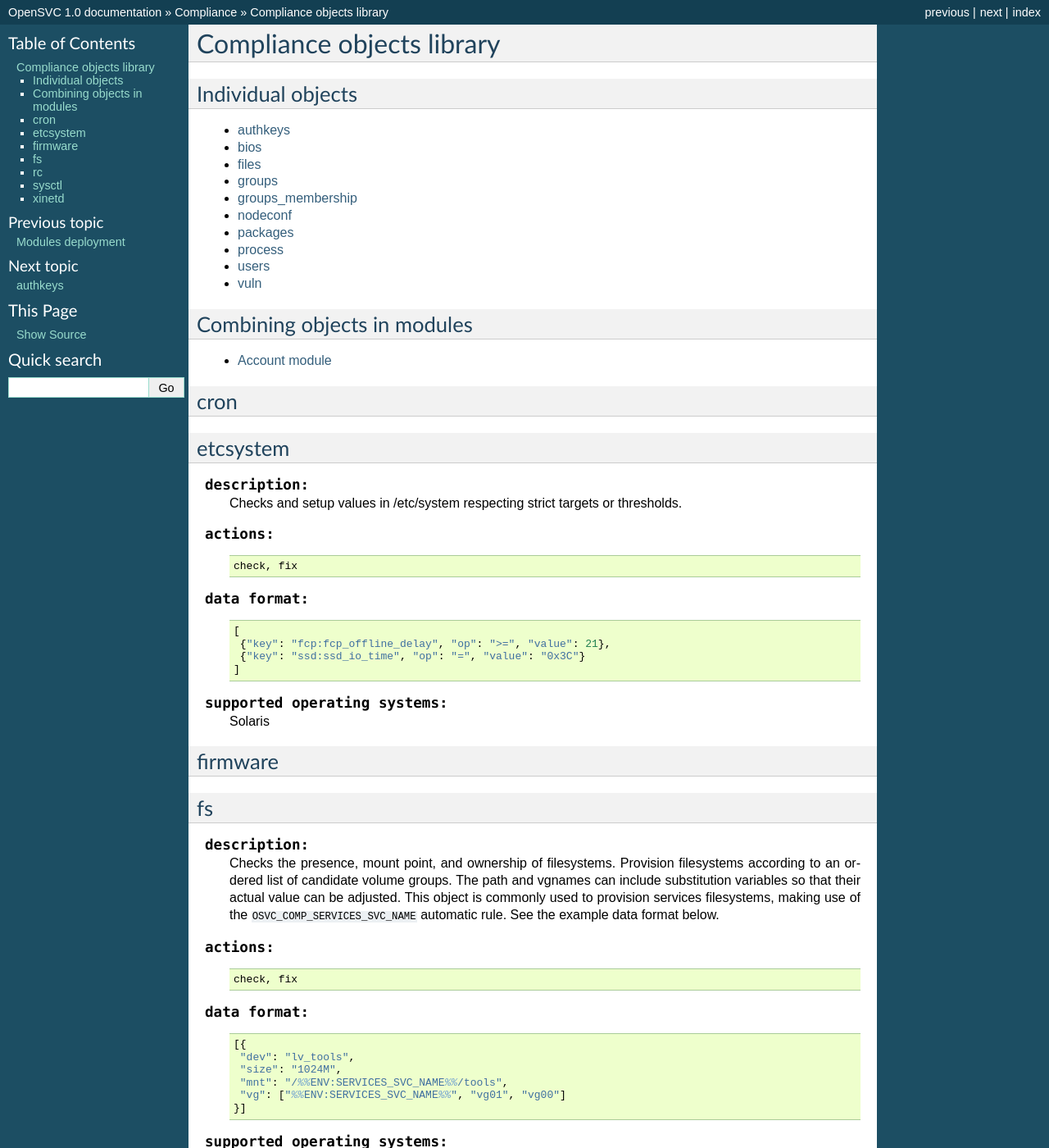
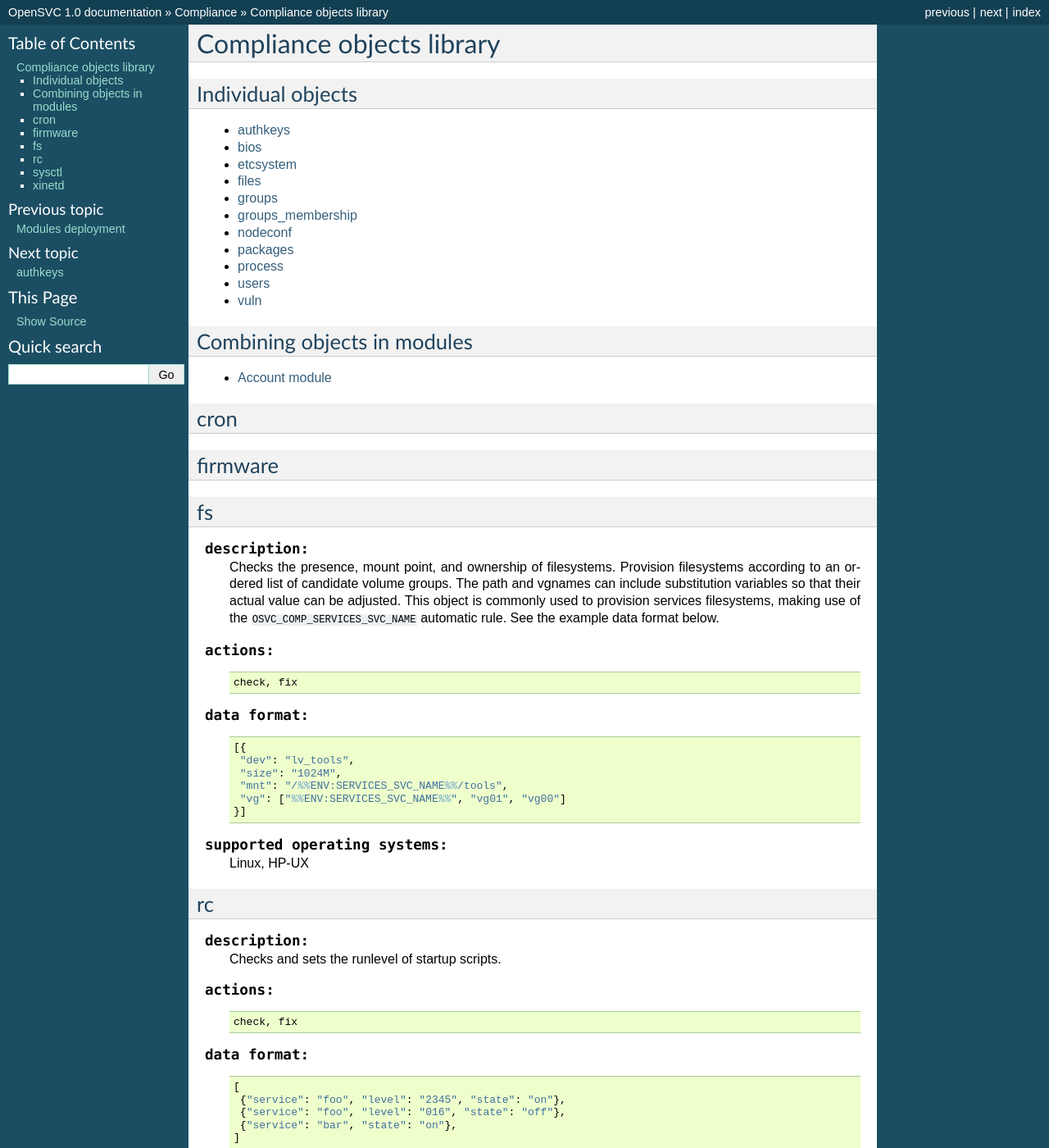
Before and after one commit to opensvc/docs.opensvc.com, a Sphinx documentation site: the page built from source/compliance.objects.rst, in a window 1280 px wide and 1400 px high. Shown: the whole window at 82% size. Built offline with Sphinx 7.4.7, drawn with Linux system fonts in a browser that asks for light colours.

Commit message:
Compliance : split object etcsystem

```diff
--- a/source/compliance.objects.rst
+++ b/source/compliance.objects.rst
@@ -28,32 +29,6 @@ Combining objects in modules
 
 cron
 ====
-
-etcsystem
-=========
-
-.. function:: description:
-
-   Checks and setup values in /etc/system respecting strict targets or thresholds.
-
-.. function:: actions:
-
-   ::
-
-     check, fix
-
-.. function:: data format:
-
-   ::
-
-     [
-      {"key": "fcp:fcp_offline_delay", "op": ">=", "value": 21},
-      {"key": "ssd:ssd_io_time", "op": "=", "value": "0x3C"}
-     ]
-
-.. function:: supported operating systems:
-
-   Solaris
 
 firmware
 ========
```
Also changed, not shown: other parts of source/compliance.objects.rst (+1 -0 lines), source/compliance.objects.etcsystem.rst (added, +105 -0 lines), source/_static/compliance.objects.etcsystem.display.png (added), source/_static/compliance.objects.etcsystem.edit.png (added).
